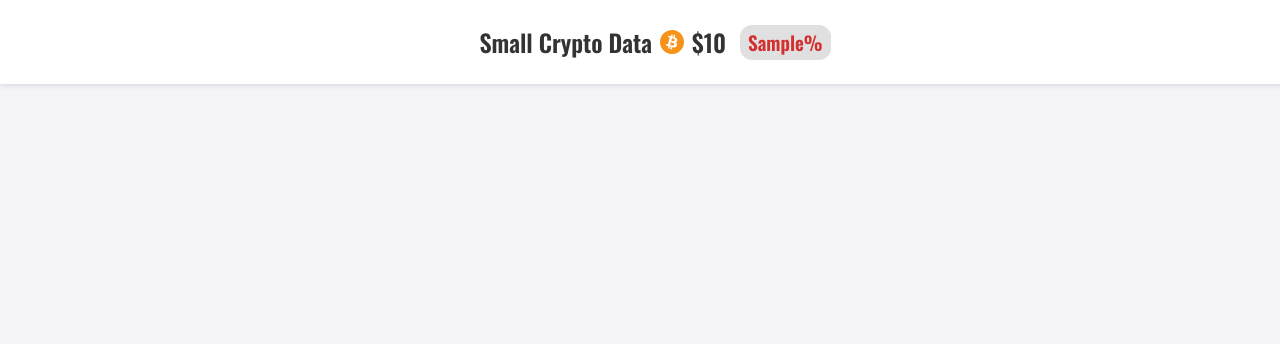
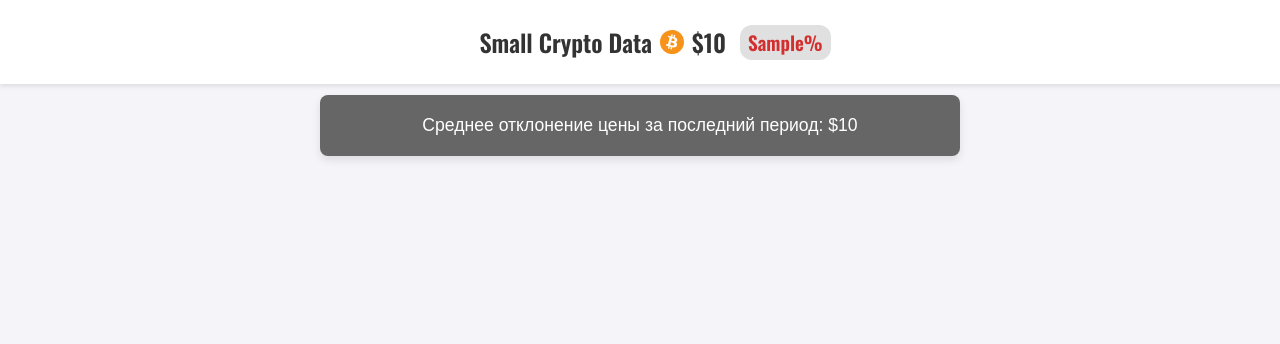
Before and after one commit to univ69/small_crypto_data, a Flask app: template templates/welcome.html in a window 1280 px wide. Shown: the top 344 px of the page. Run offline with Flask 3, Linux system fonts and the light colour scheme; the template is opened without the code that fills it: most values are stand-ins (such as "Sample title", 1, 10 or a date in 2020).

Commit message:
price-deviation

```diff
--- a/templates/welcome.html
+++ b/templates/welcome.html
@@ -16,13 +16,18 @@
                 <img src="{{ url_for('static', filename='images/bitcoin-btc-logo.svg') }}" alt="Bitcoin Logo" class="crypto-logo">
                 ${{ btc_price }}
                 <span class="price-change {% if change_result >= 0 %}positive{% else %}negative{% endif %}">
-                {{ change_result }}%
-            </span>
+                    {{ change_result }}%
+                </span>
             </h1>
         {% else %}
             <p>Данных нет.</p>
         {% endif %}
     </header>
 
+    <!-- Отображение среднего отклонения -->
+    <div class="price-deviation">
+        <p>Среднее отклонение цены за последний период: ${{ btc_price_std_deviation }}</p>
+    </div>
+
 </body>
 </html>
```
